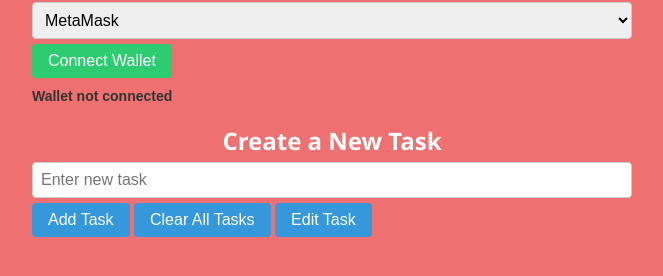
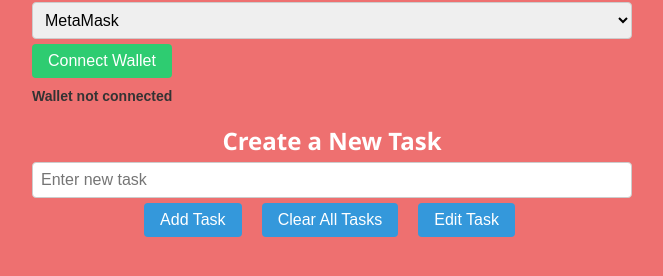
Before and after one commit to jeevapriyan10/TaskMate-DApp, a plain HTML site: page index.html in a window 1280 px wide. Shown: the part 82-358 px from the top of the page, without its empty margins (308-971 px from the left). Drawn offline with Linux system fonts and the light colour scheme.

Commit message:
ui changed

```diff
--- a/public/style.css
+++ b/public/style.css
@@ -89,7 +89,17 @@ li {
   align-items: center;
   flex-wrap: wrap;
 }
+.button {
+  display: flex;
+  justify-content: center;
+  align-items: center;
+  gap: 20px;
 
+}
+li.completed {
+  background-color: #dff0d8;
+  text-decoration: line-through;
+}
 button.deleteBtn {
   background-color: #e74c3c;
   color: white;
```
